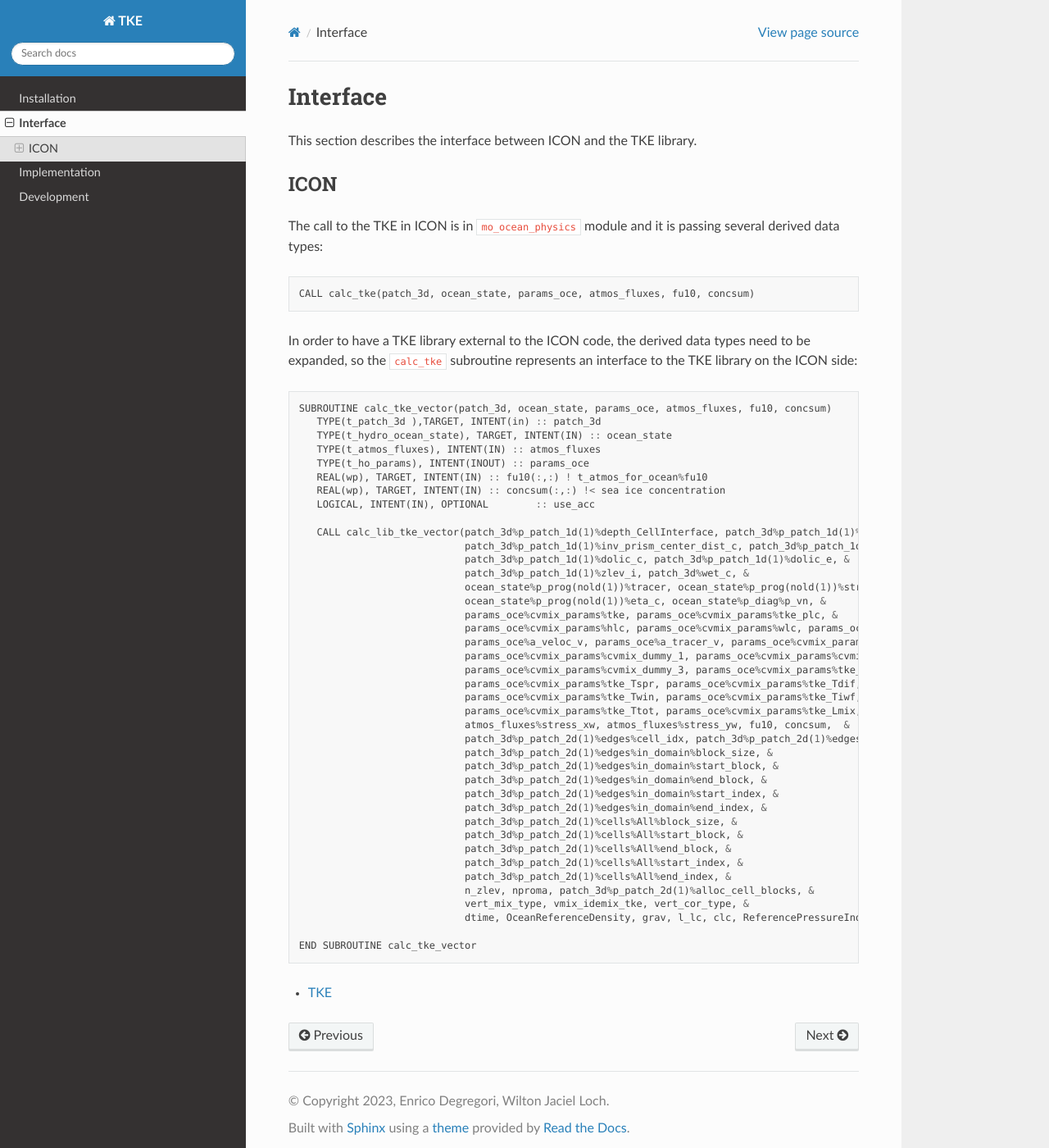
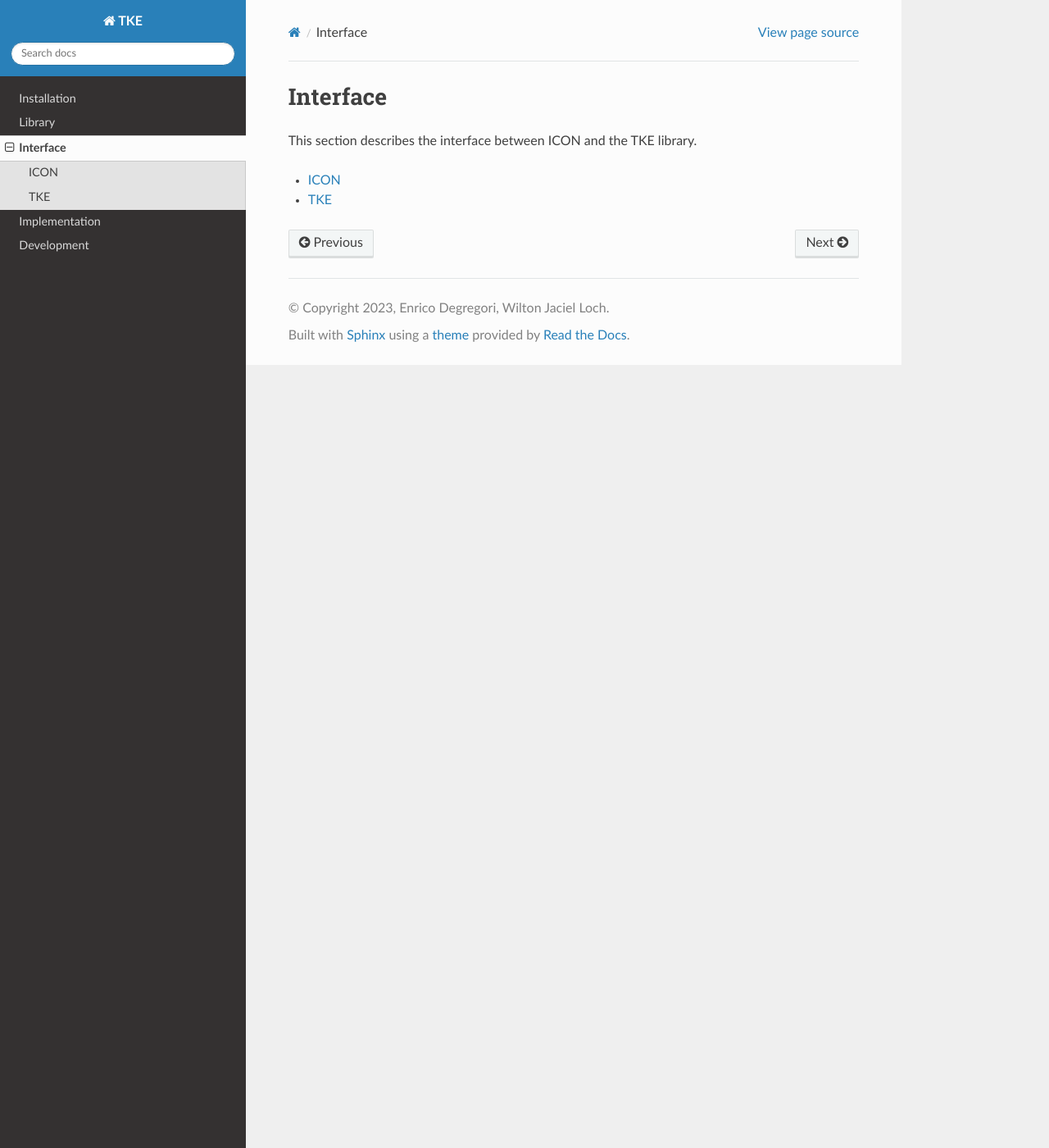
Before and after one commit to EnricoDeg/YAOP, a Sphinx documentation site: the page built from doc/source/interface.rst, in a window 1280 px wide and 1400 px high. Shown: the whole window at 82% size. Built offline with Sphinx 7.4.7 and the Read the Docs theme 2.0.0, drawn with Linux system fonts in a browser that asks for light colours.

Commit message:
Doc: add info about interface

`````diff
--- a/doc/source/index.rst
+++ b/doc/source/index.rst
@@ -16,6 +16,7 @@
    :maxdepth: 2
 
    installation
+   library
    interface
    implementation
    development
--- a/doc/source/interface.rst
+++ b/doc/source/interface.rst
@@ -5,58 +5,8 @@
 
 This section describes the interface between ICON and the TKE library.
 
-ICON
-````
-The call to the TKE in ICON is in ``mo_ocean_physics`` module and it is passing several derived data types::
-
-    CALL calc_tke(patch_3d, ocean_state, params_oce, atmos_fluxes, fu10, concsum)
-
-In order to have a TKE library external to the ICON code, the derived data types need to be expanded, so the ``calc_tke`` subroutine represents an interface to the TKE library on the ICON side::
-
-   SUBROUTINE calc_tke_vector(patch_3d, ocean_state, params_oce, atmos_fluxes, fu10, concsum)
-      TYPE(t_patch_3d ),TARGET, INTENT(in) :: patch_3d
-      TYPE(t_hydro_ocean_state), TARGET, INTENT(IN) :: ocean_state
-      TYPE(t_atmos_fluxes), INTENT(IN) :: atmos_fluxes
-      TYPE(t_ho_params), INTENT(INOUT) :: params_oce
-      REAL(wp), TARGET, INTENT(IN) :: fu10(:,:) ! t_atmos_for_ocean%fu10
-      REAL(wp), TARGET, INTENT(IN) :: concsum(:,:) !< sea ice concentration
-      LOGICAL, INTENT(IN), OPTIONAL        :: use_acc
-
-      CALL calc_lib_tke_vector(patch_3d%p_patch_1d(1)%depth_CellInterface, patch_3d%p_patch_1d(1)%prism_center_dist_c,  &
-                               patch_3d%p_patch_1d(1)%inv_prism_center_dist_c, patch_3d%p_patch_1d(1)%prism_thick_c, &
-                               patch_3d%p_patch_1d(1)%dolic_c, patch_3d%p_patch_1d(1)%dolic_e, &
-                               patch_3d%p_patch_1d(1)%zlev_i, patch_3d%wet_c, &
-                               ocean_state%p_prog(nold(1))%tracer, ocean_state%p_prog(nold(1))%stretch_c, &
-                               ocean_state%p_prog(nold(1))%eta_c, ocean_state%p_diag%p_vn, &
-                               params_oce%cvmix_params%tke, params_oce%cvmix_params%tke_plc, &
-                               params_oce%cvmix_params%hlc, params_oce%cvmix_params%wlc, params_oce%cvmix_params%u_stokes,  &
-                               params_oce%a_veloc_v, params_oce%a_tracer_v, params_oce%cvmix_params%iwe_Tdis, &
-                               params_oce%cvmix_params%cvmix_dummy_1, params_oce%cvmix_params%cvmix_dummy_2, &
-                               params_oce%cvmix_params%cvmix_dummy_3, params_oce%cvmix_params%tke_Tbpr, &
-                               params_oce%cvmix_params%tke_Tspr, params_oce%cvmix_params%tke_Tdif, params_oce%cvmix_params%tke_Tdis, &
-                               params_oce%cvmix_params%tke_Twin, params_oce%cvmix_params%tke_Tiwf, params_oce%cvmix_params%tke_Tbck, &
-                               params_oce%cvmix_params%tke_Ttot, params_oce%cvmix_params%tke_Lmix, params_oce%cvmix_params%tke_Pr, &
-                               atmos_fluxes%stress_xw, atmos_fluxes%stress_yw, fu10, concsum,  &
-                               patch_3d%p_patch_2d(1)%edges%cell_idx, patch_3d%p_patch_2d(1)%edges%cell_blk, &
-                               patch_3d%p_patch_2d(1)%edges%in_domain%block_size, &
-                               patch_3d%p_patch_2d(1)%edges%in_domain%start_block, &
-                               patch_3d%p_patch_2d(1)%edges%in_domain%end_block, &
-                               patch_3d%p_patch_2d(1)%edges%in_domain%start_index, &
-                               patch_3d%p_patch_2d(1)%edges%in_domain%end_index, &
-                               patch_3d%p_patch_2d(1)%cells%All%block_size, &
-                               patch_3d%p_patch_2d(1)%cells%All%start_block, &
-                               patch_3d%p_patch_2d(1)%cells%All%end_block, &
-                               patch_3d%p_patch_2d(1)%cells%All%start_index, &
-                               patch_3d%p_patch_2d(1)%cells%All%end_index, &
-                               n_zlev, nproma, patch_3d%p_patch_2d(1)%alloc_cell_blocks, &
-                               vert_mix_type, vmix_idemix_tke, vert_cor_type, &
-                               dtime, OceanReferenceDensity, grav, l_lc, clc, ReferencePressureIndbars, pi)
-
-   END SUBROUTINE calc_tke_vector
-
-
-
 .. toctree::
    :maxdepth: 2
 
-   cpp_doxygen_sphinx
+   interface_ICON
+   interface_TKE
`````
Also changed, not shown: doc/source/interface_ICON.rst (added, +51 -0 lines), doc/source/interface_TKE.rst (added, +57 -0 lines), doc/source/library.rst (added, +19 -0 lines), doc/source/installation.rst (line endings or trailing spaces).
